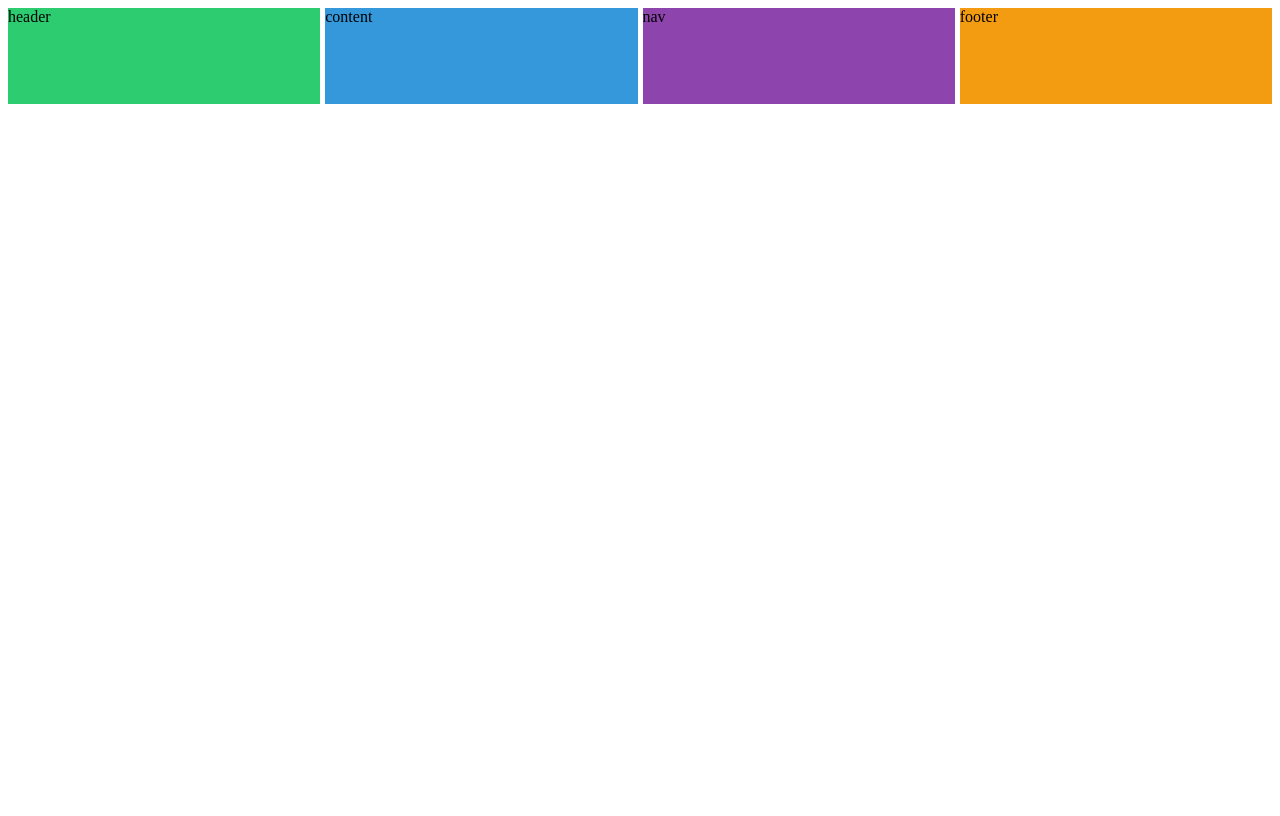
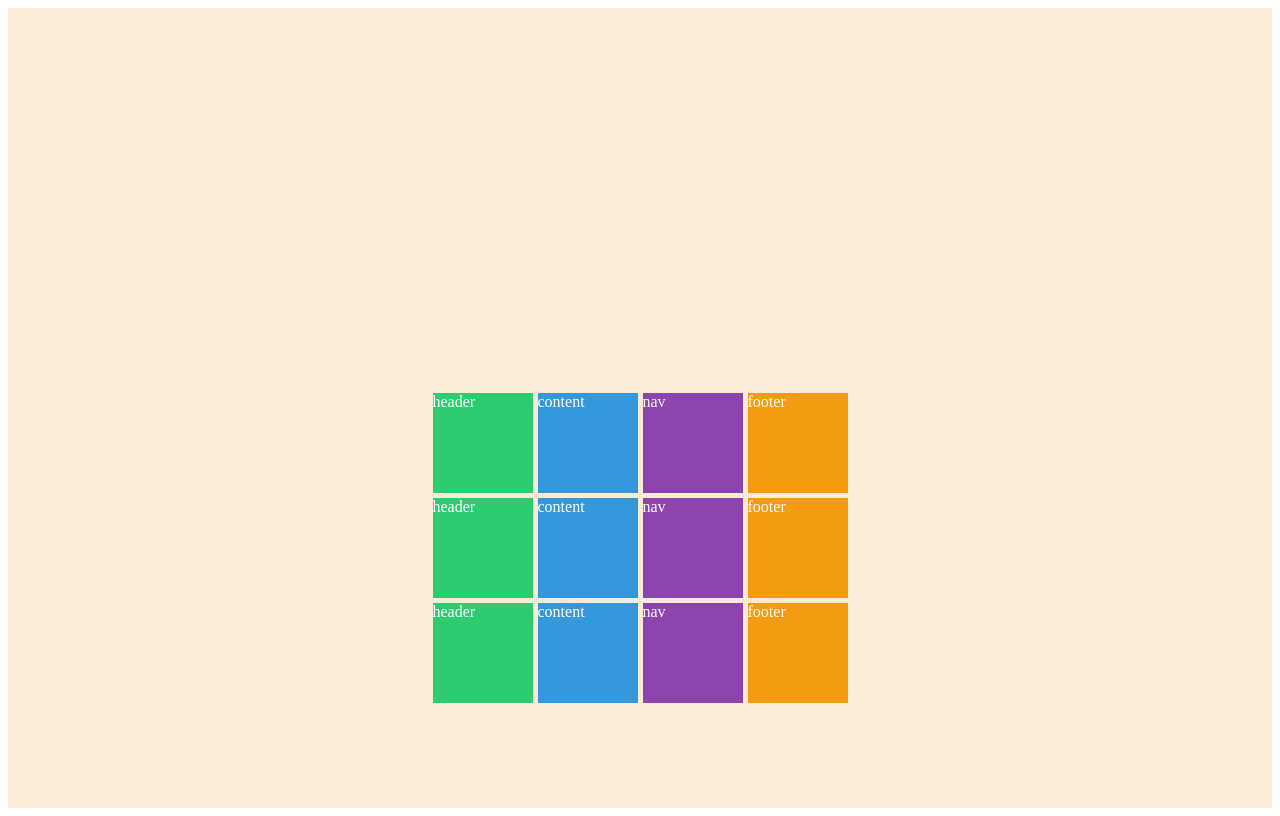
Before and after one commit to msun4100/css-test, a plain HTML site: page grid.html in a window 1280 px wide. Drawn offline with Linux system fonts and the light colour scheme.

Commit message:
place-content(justify-content align-content)

```diff
--- a/grid-styles.css
+++ b/grid-styles.css
@@ -1,10 +1,12 @@
 .grid {
+  background: antiquewhite;
+  color: white;
   display: grid;
   gap: 5px;
-  height: 50vh;
-  grid-template-columns: repeat(4, 1fr);
-  grid-template-rows: repeat(4, 1fr);
-  place-items: stretch stretch; /* "justify items" "align-items" */
+  height: 100vh;
+  grid-template-columns: repeat(4, 100px);
+  grid-template-rows: repeat(4, 100px);
+  place-content: end center; /* justify-content align-content */
 }
 
 .header {
--- a/grid.html
+++ b/grid.html
@@ -12,6 +12,14 @@
       <div class="content">content</div>
       <div class="nav">nav</div>
       <div class="footer">footer</div>
+      <div class="header">header</div>
+      <div class="content">content</div>
+      <div class="nav">nav</div>
+      <div class="footer">footer</div>
+      <div class="header">header</div>
+      <div class="content">content</div>
+      <div class="nav">nav</div>
+      <div class="footer">footer</div>
     </div>
   </body>
 </html>
```
